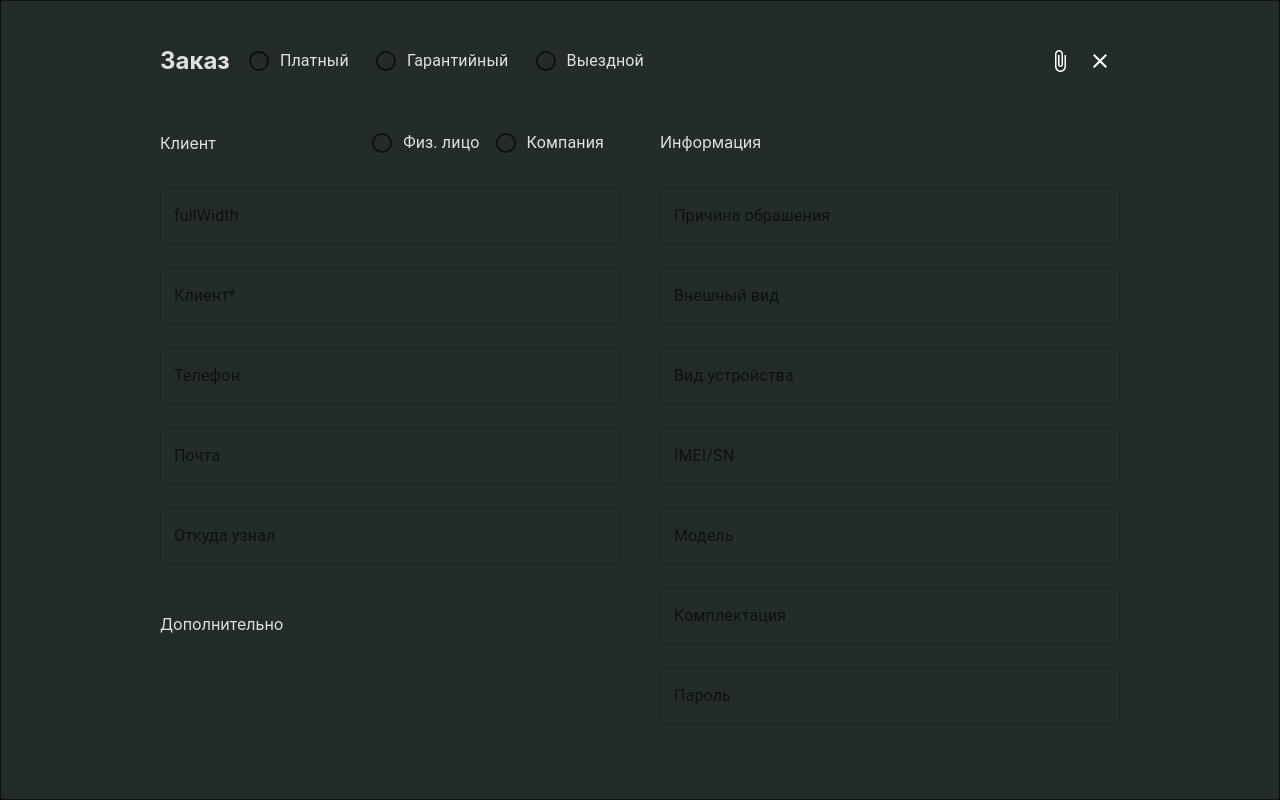
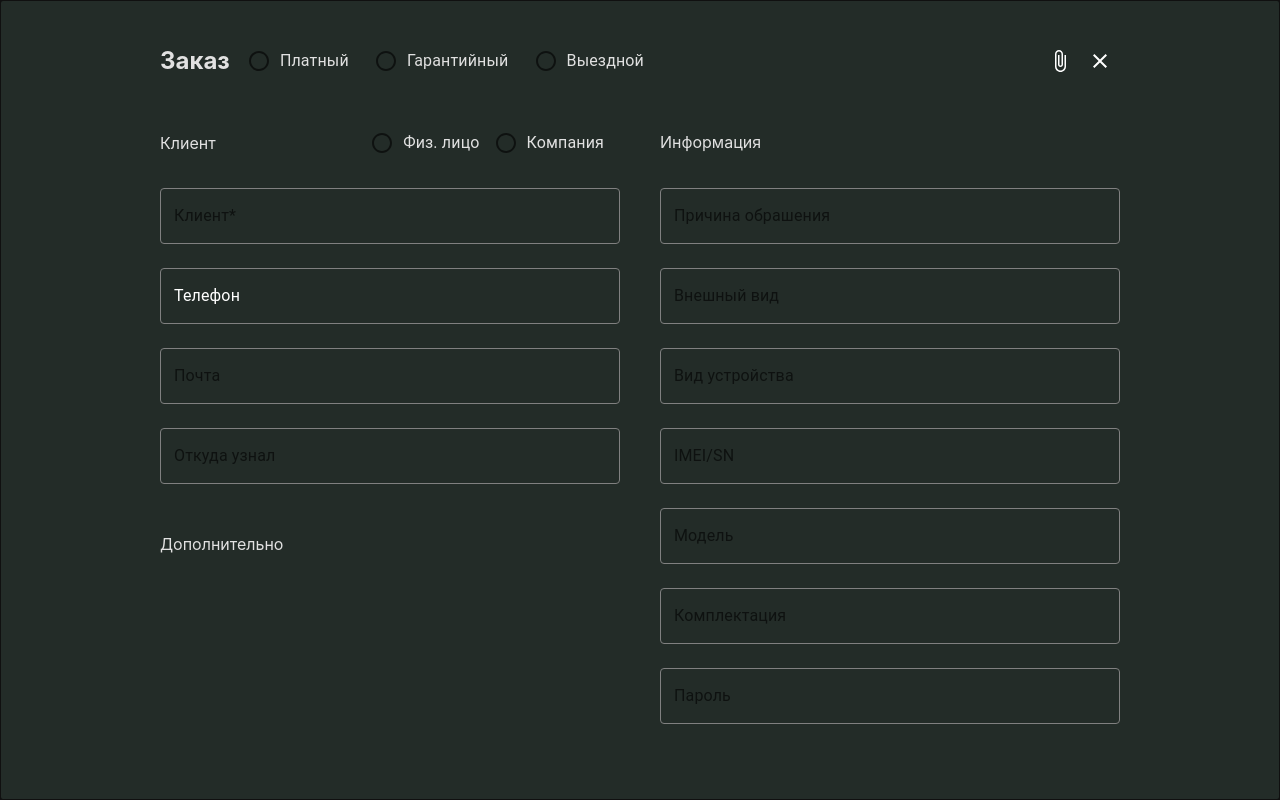
Before and after one commit to dev-tokumei/service_dashboard, a React (Create React App) app: page /order in a window 1280 px wide. Built offline with nearby package versions, Linux system fonts and the light colour scheme.

Commit message:
fucking mui

```diff
--- a/src/components/Orders/OrderModal.jsx
+++ b/src/components/Orders/OrderModal.jsx
@@ -1,20 +1,48 @@
 import {
+  Button,
   FormControlLabel,
   IconButton,
   Modal,
   Radio,
-  TextField
+  TextField,
 } from '@mui/material';
 import React from 'react';
 import { useDispatch } from 'react-redux';
 import { onClose } from '../../store/slices/modalSlice';
 import CloseIcon from '@mui/icons-material/Close';
 import AttachFileIcon from '@mui/icons-material/AttachFile';
+import { ThemeProvider, createTheme } from '@mui/material/styles';
 
 const OrderModal = ({ onOpen }) => {
   const dispatch = useDispatch();
-
+  const theme = createTheme({
+    palette: {
+      primary: {
+        main: '#69f0ae',
+      },
+    },
+    components: {
+      MuiOutlinedInput: {
+        styleOverrides: {
+          root: {
+            '& .MuiOutlinedInput-notchedOutline': {
+              border: `1px solid grey`,
+            },
+            '&.Mui-focused': {
+              '& .MuiOutlinedInput-notchedOutline': {
+                border: `2px solid #69f0ae`,
+              },
+            },
+            '&:hover .MuiOutlinedInput-notchedOutline ': {
+              borderColor: 'rgb(250, 232, 241)',
+            },
+          },
+        },
+      },
+    },
+  });
   return (
+    <ThemeProvider theme={theme}>
       <Modal open={onOpen} onClose={() => dispatch(onClose())}>
         <div className='flex justify-center items-start bg_color h-full p-10'>
           <div className='w-[960px]'>
@@ -70,13 +98,25 @@ const OrderModal = ({ onOpen }) => {
                   </div>
                 </div>
                 <br />
-              <TextField fullWidth label='fullWidth' id='fullWidth' />
-              <br />
                 <TextField fullWidth label='Клиент*' id='fullWidth' />
                 <br />
-              <TextField fullWidth label='Телефон' id='fullWidth' />
+                <TextField
+                  sx={{
+                    label: { color: 'white' },
+                    borderColor: 'red',
+                    borderRadius: 10,
+                  }}
+                  fullWidth
+                  label='Телефон'
+                  id='fullWidth'
+                />
                 <br />
-              <TextField fullWidth label='Почта' id='fullWidth' />
+                <TextField
+                  color='primary'
+                  fullWidth
+                  label='Почта'
+                  id='fullWidth'
+                />
                 <br />
                 <TextField fullWidth label='Откуда узнал' id='fullWidth' />
                 <br />
@@ -106,6 +146,7 @@ const OrderModal = ({ onOpen }) => {
           </div>
         </div>
       </Modal>
+    </ThemeProvider>
   );
 };
 
--- a/src/index.css
+++ b/src/index.css
@@ -1,8 +1,8 @@
 body {
   color: rgb(255, 255, 255);
-  font-family: -apple-system, BlinkMacSystemFont, "Segoe UI", Roboto,
-    "Helvetica Neue", Arial, sans-serif, "Apple Color Emoji", "Segoe UI Emoji",
-    "Segoe UI Symbol";
+  font-family: -apple-system, BlinkMacSystemFont, 'Segoe UI', Roboto,
+    'Helvetica Neue', Arial, sans-serif, 'Apple Color Emoji', 'Segoe UI Emoji',
+    'Segoe UI Symbol';
   font-weight: 400;
   font-size: 1rem;
   line-height: 1.5;
@@ -10,7 +10,7 @@ body {
 }
 
 code {
-  font-family: source-code-pro, Menlo, Monaco, Consolas, "Courier New",
+  font-family: source-code-pro, Menlo, Monaco, Consolas, 'Courier New',
     monospace;
 }
 
@@ -18,10 +18,6 @@ code {
   margin: 0;
   padding: 0;
   box-sizing: border-box;
-}
-
-input[type="date"] {
-  background: rgb(35, 44, 40);
 }
 
 ::-webkit-calendar-picker-indicator {
```
Also changed, not shown: .eslintrc.json (deleted). Lines whose indentation alone changed are shown as unchanged.
